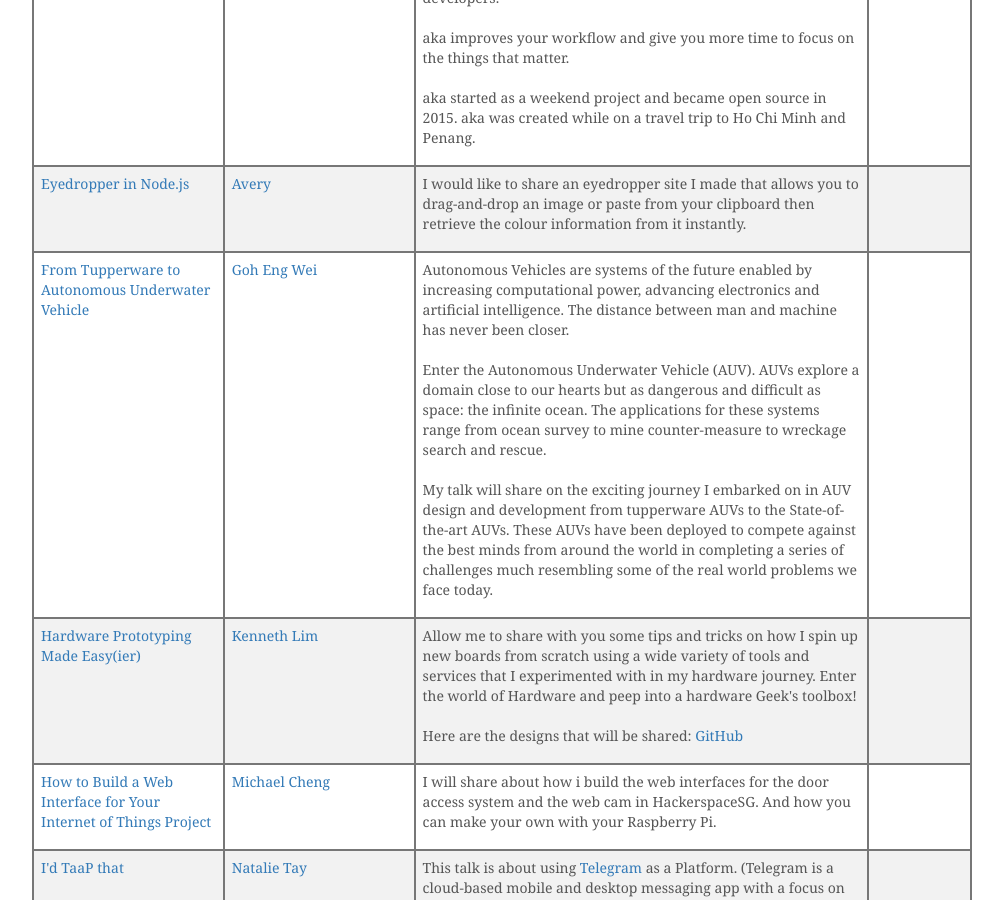
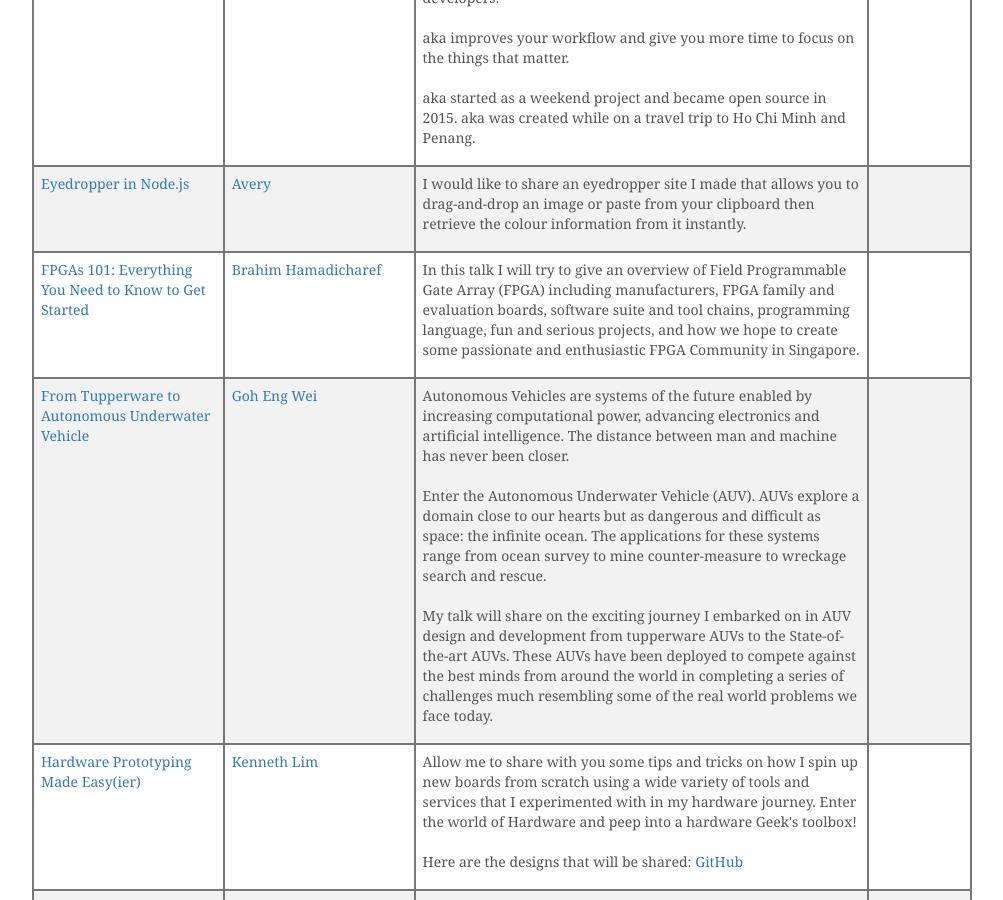
Before and after one commit to geekcampsg/website-2016, a Jekyll site: the page built from talks.html, in a window 1280 px wide and 900 px high, scrolled down 1858 px. Shown: the whole window, without its empty margins (143-1146 px from the left). Built offline with Jekyll 4.4.1, drawn with Linux system fonts in a browser that asks for light colours; comment, search, counter and statistics services are not loaded.

Commit message:
Add Brahim's talk.

```diff
--- a/_data/talks.yml
+++ b/_data/talks.yml
@@ -432,3 +432,16 @@
 
       Here are the designs that will be shared:
       <a href="https://github.com/kennethlimcp/oshw-design">GitHub</a>
+
+- slug: fgpas-101
+  speaker:
+    name: Brahim Hamadicharef
+    link: https://github.com/bhamadicharef
+  talk:
+    title: 'FPGAs 101: Everything You Need to Know to Get Started'
+    description: >
+      In this talk I will try to give an overview of Field Programmable Gate
+      Array (FPGA) including manufacturers, FPGA family and evaluation boards,
+      software suite and tool chains, programming language, fun and serious
+      projects, and how we hope to create some passionate and enthusiastic FPGA
+      Community in Singapore.
```
